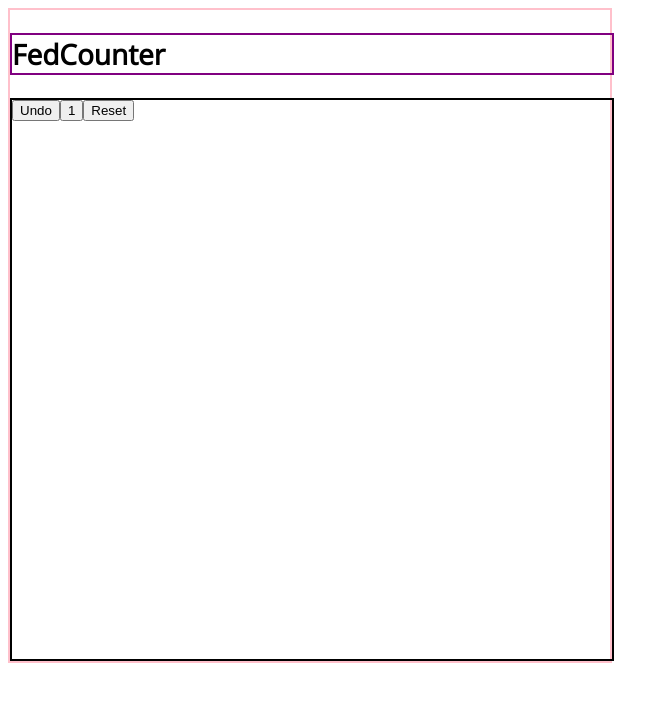
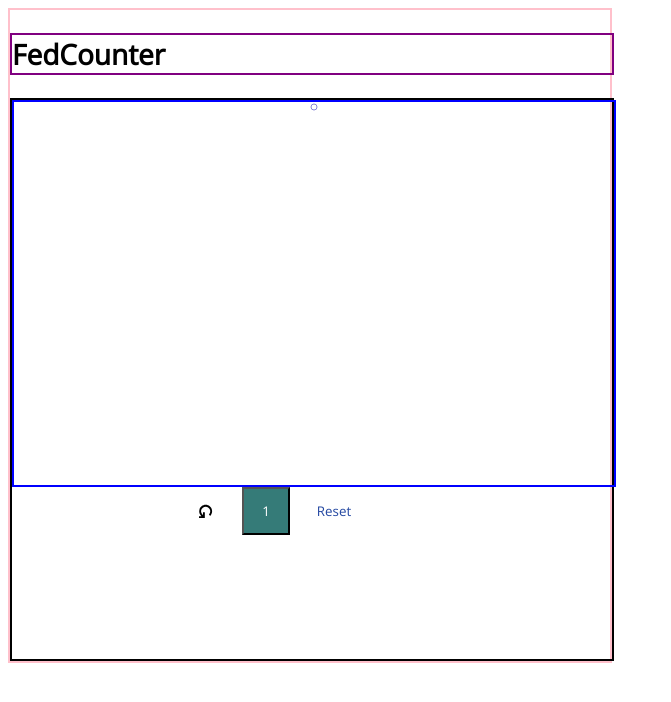
Before and after one commit to cw323/federato, a React (Create React App) app: page / in a window 1280 px wide. Both pictures are taken after a click on the button "Start". Shown: the top 702 px of the page, without its empty margins (0-671 px from the left). Built offline with nearby package versions, Linux system fonts and the light colour scheme.

Commit message:
Implement styling for buttons

```diff
--- a/package.json
+++ b/package.json
@@ -3,12 +3,16 @@
   "version": "0.1.0",
   "private": true,
   "dependencies": {
+    "@fortawesome/fontawesome-svg-core": "^1.2.30",
+    "@fortawesome/free-solid-svg-icons": "^5.14.0",
+    "@fortawesome/react-fontawesome": "^0.1.11",
     "@testing-library/jest-dom": "^4.2.4",
     "@testing-library/react": "^9.3.2",
     "@testing-library/user-event": "^7.1.2",
     "react": "^16.13.1",
     "react-dom": "^16.13.1",
     "react-scripts": "3.4.3",
+    "recharts": "^1.8.5",
     "styled-components": "^5.2.0"
   },
   "scripts": {
--- a/src/App.js
+++ b/src/App.js
@@ -1,6 +1,17 @@
 import React, { useState, useEffect } from 'react';
+import { FontAwesomeIcon } from '@fortawesome/react-fontawesome';
+import { faUndo } from '@fortawesome/free-solid-svg-icons';
 import Styled from 'styled-components';
 import Header from './components/Header.jsx';
+import { LineChart, Line } from 'recharts';
+
+const data = [{name: 'Page A', uv: 400, pv: 2400, amt: 2400}];
+
+const Chart = (
+  <LineChart width={600} height={383} data={data}>
+    <Line type="monotone" dataKey="uv" stroke="#8884d8" />
+  </LineChart>
+);
 
 const Wrapper = Styled.div`
   width: 600px;
@@ -12,6 +23,68 @@ const Tile = Styled.div`
   height: 495px;
   padding-bottom: 64px;
   border: 2px solid black;
+`;
+
+const ChartContainer = Styled.div`
+  width: 600px;
+  height: 319px;
+  border: 2px solid blue;
+  padding-bottom: 64px;
+`;
+
+const ButtonsContainer = Styled.div`
+  display: flex;
+  padding-left: 230px;
+  padding-right: 230px;
+
+  ${({ active }) => active && `
+    padding-left: 170px;
+  `}
+`;
+
+const UndoButtonContainer = Styled.div`
+  padding-right: 12px;
+`;
+
+const UndoButton = Styled.button`
+  width: 48px;
+  height: 48px;
+  transform: rotate(-90deg);
+  border: none;
+  background: none;
+`;
+
+const StartButtonContainer = Styled.div`
+  // padding-left: 12px;
+  padding-right: 6px;
+`;
+
+const StartButton = Styled.button`
+  width: 64px;
+  height: 48px;
+  font-family: Open Sans, sans-serif;
+
+  ${({ active }) => active && `
+    width: 48px;
+    color: white;
+    background: #357b78;
+  `}
+`;
+
+const ResetButtonContainer = Styled.div`
+  padding-left: 6px;
+`;
+
+const ResetButton = Styled.button`
+  width: 64px;
+  height: 48px;
+  font-family: Open Sans, sans-serif;
+  border: none;
+  background: none;
+
+  ${({ active }) => active && `
+    color: #2347a1;
+  `}
 `;
 
 function App() {
@@ -38,12 +111,22 @@ function App() {
     <Wrapper>
       <Header />
       <Tile>
-        {count > 0 && <button onClick={undo}>Undo
-        </button>}
-        <button onClick={addPlot}>{count > 0 ? count : 'Start'}</button>
-        <button disabled={!count > 0} onClick={reset}>Reset</button>
+
+
+        <ChartContainer>{Chart}</ChartContainer>
+
+        <ButtonsContainer active={(count > 0)}>
+          <UndoButtonContainer>
+            {count > 0 && <UndoButton onClick={undo}><FontAwesomeIcon icon={faUndo} /></UndoButton>}
+          </UndoButtonContainer>
+          <StartButtonContainer>
+            <StartButton active={(count > 0)} onClick={addPlot}>{count > 0 ? count : 'Start'}</StartButton>
+          </StartButtonContainer>
+          <ResetButtonContainer>
+            <ResetButton active={(count > 0)} disabled={!(count > 0)} onClick={reset}>Reset</ResetButton>
+          </ResetButtonContainer>
+        </ButtonsContainer>
       </Tile>
-      {console.log(count, plot, 'new countandplot')}
     </Wrapper>
   );
 }
```
Also changed, not shown: 1 other file (tests, documents, lock files or other folders).
